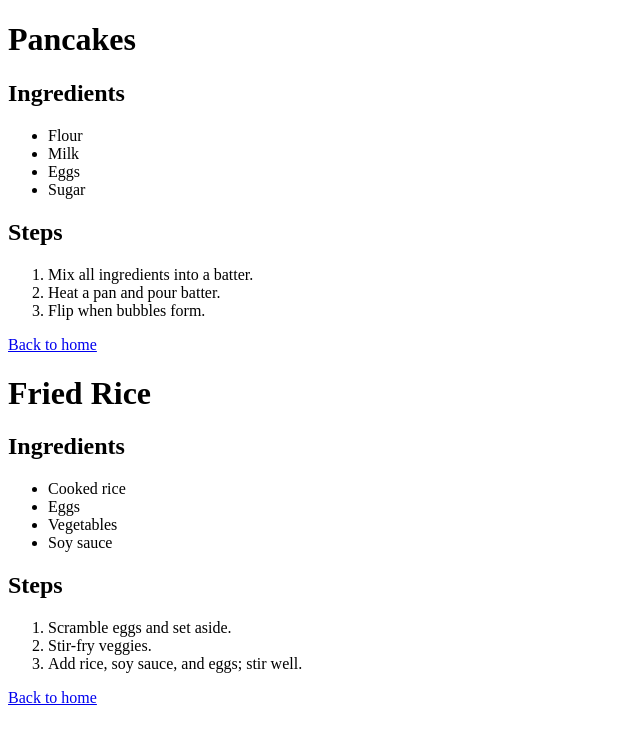
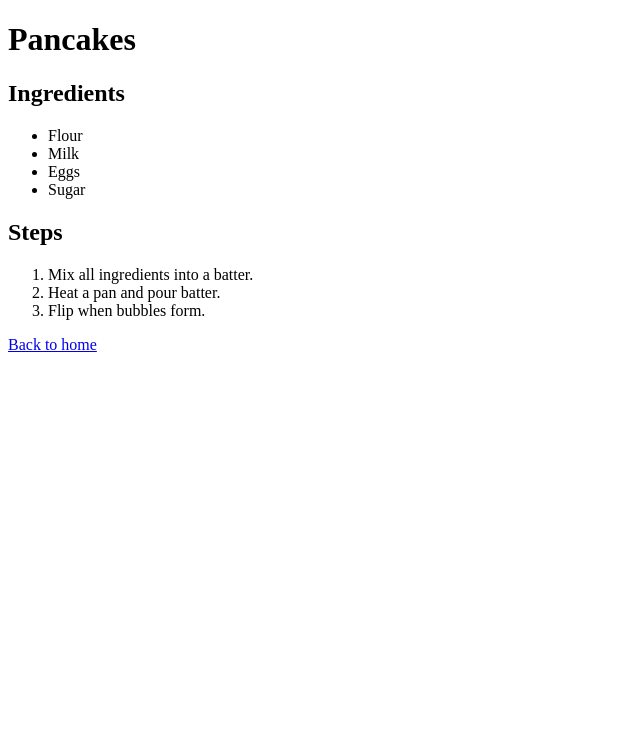
Before and after one commit to queeniezhyx/odin-recipes, a plain HTML site: page recipes/pancakes.html in a window 1280 px wide. Shown: the whole page, without its empty margins (0-640 px from the left). Drawn offline with Linux system fonts and the light colour scheme.

Commit message:
Fix pancakes.html: remove fried rice content

```diff
--- a/recipes/pancakes.html
+++ b/recipes/pancakes.html
@@ -26,31 +26,3 @@
   <p><a href="../index.html">Back to home</a></p>
 </body>
 </html>
-<!DOCTYPE html>
-<html lang="en">
-<head>
-  <meta charset="UTF-8"/>
-  <meta name="viewport" content="width=device-width, initial-scale=1.0"/>
-  <title>Fried Rice Recipe</title>
-</head>
-<body>
-  <h1>Fried Rice</h1>
-
-  <h2>Ingredients</h2>
-  <ul>
-    <li>Cooked rice</li>
-    <li>Eggs</li>
-    <li>Vegetables</li>
-    <li>Soy sauce</li>
-  </ul>
-
-  <h2>Steps</h2>
-  <ol>
-    <li>Scramble eggs and set aside.</li>
-    <li>Stir-fry veggies.</li>
-    <li>Add rice, soy sauce, and eggs; stir well.</li>
-  </ol>
-
-  <p><a href="../index.html">Back to home</a></p>
-</body>
-</html>
```
